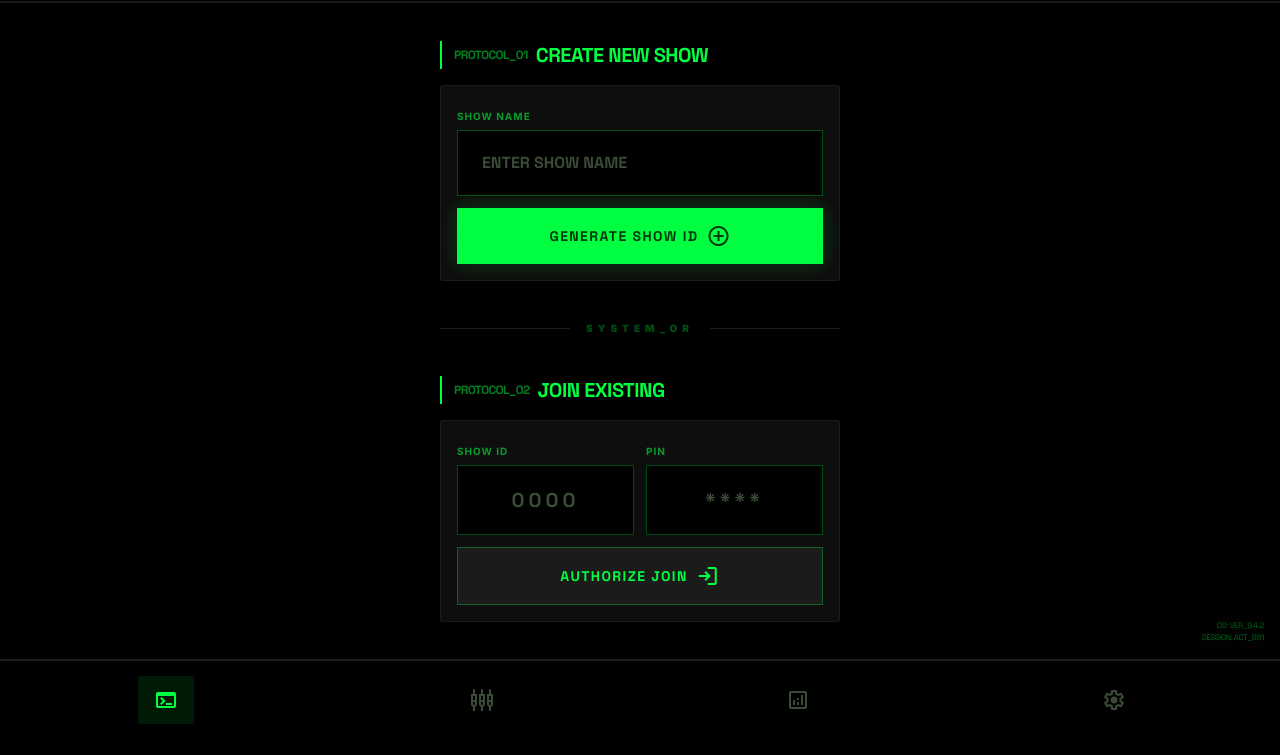
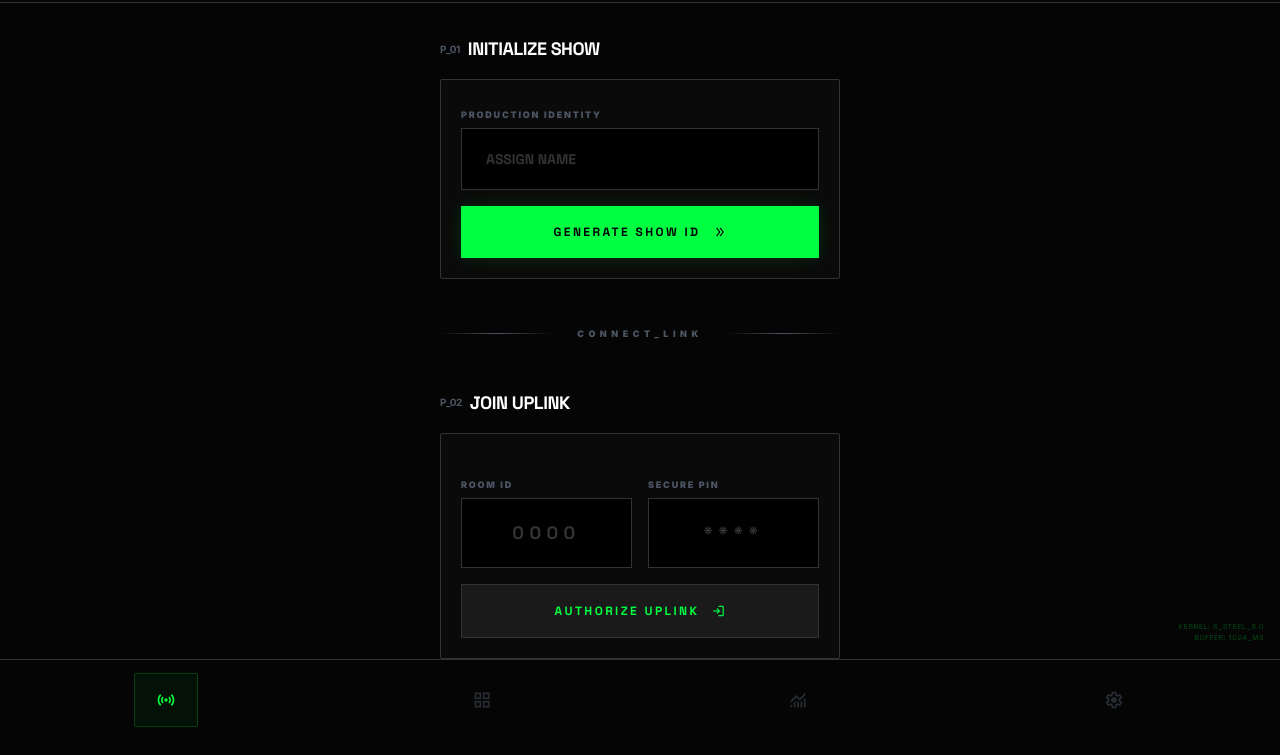
Before and after one commit to fmiguelfreak/av-comm-server, a website: page public/index.html in a window 1280 px wide. Shown: the part 61-816 px from the top of the page. Drawn offline with nearby package versions, Linux system fonts and the light colour scheme.

Commit message:
Update index.html

```diff
--- a/public/index.html
+++ b/public/index.html
@@ -3,8 +3,9 @@
 <html class="dark" lang="en"><head>
 <meta charset="utf-8"/>
 <meta content="width=device-width, initial-scale=1.0, maximum-scale=1.0, user-scalable=no" name="viewport"/>
-<title>STAGE_TECH_AUTH // INDEX</title>
+<title>STAGE_TECH_AUTH // SIGNAL &amp; STEEL</title>
 <script src="https://cdn.tailwindcss.com?plugins=forms,container-queries"></script>
+<script src="https://cdn.socket.io/4.7.2/socket.io.min.js"></script>
 <link href="https://fonts.googleapis.com/css2?family=Space+Grotesk:wght@300;400;500;600;700&amp;family=Inter:wght@400;700;900&amp;display=swap" rel="stylesheet"/>
 <link href="https://fonts.googleapis.com/css2?family=Material+Symbols+Outlined:wght,FILL@100..700,0..1&amp;display=swap" rel="stylesheet"/>
 <script id="tailwind-config">
@@ -14,12 +15,13 @@
                 extend: {
                     colors: {
                         "primary": "#00FF41",
-              "on-primary": "#003907",
-              "background": "#000000",
-              "surface": "#0e0e0e",
-              "surface-variant": "#1c1b1b",
-              "outline": "#3b4b37",
-              "error": "#FF3131"
+                        "signal": "#00FF41",
+                        "steel": "#4b5563",
+                        "on-primary": "#000000",
+                        "background": "#050505",
+                        "surface": "#0a0a0a",
+                        "surface-variant": "#1a1a1a",
+                        "outline": "#333333"
                     },
                     fontFamily: {
                         "headline": ["Space Grotesk"],
@@ -31,114 +33,183 @@
     </script>
 <style>
         .material-symbols-outlined { font-variation-settings: 'FILL' 0, 'wght' 400, 'GRAD' 0, 'opsz' 24; }
-      body { overflow: hidden; height: 100vh; background-color: #000; position: fixed; width: 100%; }
-      .tactical-glow { box-shadow: 0 0 20px rgba(0, 255, 65, 0.2); }
-      .neon-border { border: 1px solid rgba(0, 255, 65, 0.3); }
-      .neon-border:focus-within { border-color: #00FF41; box-shadow: 0 0 10px rgba(0, 255, 65, 0.3); }
+        body { overflow-x: hidden; min-height: 100vh; background-color: #050505; }
+        .tactical-glow { box-shadow: 0 0 15px rgba(0, 255, 65, 0.15); }
+        .neon-border { border: 1px solid #333333; transition: all 0.2s ease; }
+        .neon-border:focus-within { border-color: #00FF41; box-shadow: 0 0 8px rgba(0, 255, 65, 0.2); }
+        .steel-divider { height: 1px; background: linear-gradient(90deg, transparent, #4b5563, transparent); }
         input::-webkit-outer-spin-button, input::-webkit-inner-spin-button { -webkit-appearance: none; margin: 0; }
         input[type=number] { -moz-appearance: textfield; }
-      .scanline {
-        width: 100%;
-        height: 100px;
-        z-index: 99;
-        background: linear-gradient(0deg, rgba(0, 255, 65, 0) 0%, rgba(0, 255, 65, 0.05) 50%, rgba(0, 255, 65, 0) 100%);
-        opacity: 0.1;
-        position: fixed;
-        bottom: 100%;
-        animation: scanline 6s linear infinite;
-        pointer-events: none;
-      }
-      @keyframes scanline {
-        0% { bottom: 100%; }
-        100% { bottom: -100px; }
-      }
+        .status-pulse { animation: pulse 2s cubic-bezier(0.4, 0, 0.6, 1) infinite; }
+        @keyframes pulse { 0%, 100% { opacity: 1; } 50% { opacity: .3; } }
+        .loading-shimmer { background: linear-gradient(90deg, #1a1a1a 25%, #2a2a2a 50%, #1a1a1a 75%); background-size: 200% 100%; animation: shimmer 1.5s infinite; }
+        @keyframes shimmer { 0% { background-position: 200% 0; } 100% { background-position: -200% 0; } }
     </style>
 </head>
-<body class="bg-black text-primary font-body select-none">
-<div class="scanline"></div>
+<body class="bg-background text-signal font-body select-none pb-24">
 <!-- Top Bar -->
-<header class="fixed top-0 left-0 w-full h-16 bg-black border-b-2 border-surface-variant z-50 flex items-center justify-between px-4">
+<header class="fixed top-0 left-0 w-full h-16 bg-background border-b border-outline z-50 flex items-center justify-between px-6">
 <div class="flex items-center gap-3">
-<span class="material-symbols-outlined text-primary" data-icon="security">security</span>
-<h1 class="font-headline font-bold tracking-widest text-lg">STAGE_TECH_AUTH</h1>
+<div class="w-2 h-2 rounded-full bg-signal status-pulse"></div>
+<h1 class="font-headline font-bold tracking-[0.2em] text-sm uppercase">Stage_Tech_Auth</h1>
 </div>
-<div class="flex items-center gap-4 opacity-70">
-<span class="material-symbols-outlined text-sm animate-pulse" data-icon="sensors">sensors</span>
-<span class="material-symbols-outlined text-sm" data-icon="sync">sync</span>
+<div class="flex items-center gap-4 text-steel">
+<span class="material-symbols-outlined text-sm" data-icon="hub">hub</span>
+<span class="font-headline text-[10px] font-bold tracking-widest">OPS-9</span>
 </div>
 </header>
-<main class="h-full pt-20 pb-24 px-6 flex flex-col justify-center max-w-md mx-auto space-y-8">
+<main class="pt-24 px-6 max-w-md mx-auto space-y-8">
 <!-- Protocol 01: Create -->
-<section class="space-y-4" id="section-create">
-<div class="flex items-center gap-2 border-l-2 border-primary pl-3">
-<span class="font-headline font-bold text-xs tracking-tighter opacity-50">PROTOCOL_01</span>
-<h2 class="font-headline font-black text-xl uppercase tracking-tight">Create New Show</h2>
-</div>
-<div class="space-y-3 bg-surface p-4 rounded-sm border border-surface-variant relative overflow-hidden">
-<div class="space-y-1">
-<label class="text-[10px] font-bold uppercase tracking-widest opacity-60">Show Name</label>
-<div class="neon-border bg-black flex items-center p-3">
-<input class="bg-transparent border-none focus:ring-0 w-full text-primary placeholder:text-outline uppercase font-headline font-bold" id="create-name" placeholder="ENTER SHOW NAME" type="text"/>
+<section class="space-y-4" id="create-section">
+<div class="flex items-center justify-between">
+<div class="flex items-center gap-2">
+<span class="text-[10px] font-bold text-steel tracking-tighter uppercase">P_01</span>
+<h2 class="font-headline font-bold text-lg uppercase tracking-tight text-white">Initialize Show</h2>
 </div>
 </div>
-<button class="w-full bg-primary text-on-primary font-headline font-black py-4 mt-2 tactical-glow active:scale-[0.98] transition-all uppercase text-sm tracking-widest flex items-center justify-center gap-2" onclick="window.location.href='config.html'">
+<div class="space-y-4 bg-surface p-5 border border-outline rounded-sm">
+<div class="space-y-1">
+<label class="text-[9px] font-black uppercase tracking-[0.2em] text-steel">Production Identity</label>
+<div class="neon-border bg-black flex items-center p-3">
+<input class="bg-transparent border-none focus:ring-0 w-full text-signal placeholder:text-outline uppercase font-headline font-bold text-sm" id="create-name" placeholder="ASSIGN NAME" type="text"/>
+</div>
+</div>
+<button class="w-full bg-signal text-on-primary font-headline font-black py-4 tactical-glow active:scale-[0.98] transition-all uppercase text-xs tracking-[0.2em] flex items-center justify-center gap-3" onclick="handleCreate()">
                 Generate Show ID
-                    <span class="material-symbols-outlined" data-icon="add_circle">add_circle</span>
+                <span class="material-symbols-outlined text-sm" data-icon="double_arrow">double_arrow</span>
 </button>
 </div>
 </section>
-<!-- Divider -->
-<div class="relative flex items-center py-2">
-<div class="flex-grow border-t border-surface-variant"></div>
-<span class="mx-4 text-[10px] font-black opacity-30 tracking-[0.5em]">SYSTEM_OR</span>
-<div class="flex-grow border-t border-surface-variant"></div>
+<!-- Tactical Divider -->
+<div class="relative flex items-center py-4">
+<div class="flex-grow steel-divider"></div>
+<span class="mx-6 text-[9px] font-black text-steel tracking-[0.5em] uppercase">Connect_Link</span>
+<div class="flex-grow steel-divider"></div>
 </div>
 <!-- Protocol 02: Join -->
-<section class="space-y-4" id="section-join">
-<div class="flex items-center gap-2 border-l-2 border-primary pl-3">
-<span class="font-headline font-bold text-xs tracking-tighter opacity-50">PROTOCOL_02</span>
-<h2 class="font-headline font-black text-xl uppercase tracking-tight">Join Existing</h2>
+<section class="space-y-4" id="join-section">
+<div class="flex items-center gap-2">
+<span class="text-[10px] font-bold text-steel tracking-tighter uppercase">P_02</span>
+<h2 class="font-headline font-bold text-lg uppercase tracking-tight text-white">Join Uplink</h2>
 </div>
-<div class="space-y-3 bg-surface p-4 rounded-sm border border-surface-variant" id="join-container">
-<div class="grid grid-cols-2 gap-3">
+<div class="space-y-4 bg-surface p-5 border border-outline rounded-sm relative overflow-hidden">
+<!-- Loading Overlay -->
+<div class="hidden absolute inset-0 bg-black/80 z-10 flex flex-col items-center justify-center space-y-3" id="auth-overlay">
+<div class="w-12 h-1 loading-shimmer"></div>
+<span class="text-[10px] font-headline font-bold tracking-[0.3em] text-signal animate-pulse">AUTHORIZING_PROTOCOL</span>
+</div>
+<div class="grid grid-cols-2 gap-4">
 <div class="space-y-1">
-<label class="text-[10px] font-bold uppercase tracking-widest opacity-60">Show ID</label>
+<label class="text-[9px] font-black uppercase tracking-[0.2em] text-steel">Room ID</label>
 <div class="neon-border bg-black flex items-center p-3">
-<input class="bg-transparent border-none focus:ring-0 w-full text-primary placeholder:text-outline text-center text-xl font-headline font-bold tracking-[0.2em]" maxlength="4" placeholder="0000" type="number"/>
+<input class="bg-transparent border-none focus:ring-0 w-full text-signal placeholder:text-outline text-center text-lg font-headline font-bold tracking-[0.3em]" id="join-id" maxlength="4" placeholder="0000" type="text"/>
 </div>
 </div>
 <div class="space-y-1">
-<label class="text-[10px] font-bold uppercase tracking-widest opacity-60">PIN</label>
+<label class="text-[9px] font-black uppercase tracking-[0.2em] text-steel">Secure PIN</label>
 <div class="neon-border bg-black flex items-center p-3">
-<input class="bg-transparent border-none focus:ring-0 w-full text-primary placeholder:text-outline text-center text-xl font-headline font-bold tracking-[0.2em]" maxlength="4" placeholder="****" type="number"/>
+<input class="bg-transparent border-none focus:ring-0 w-full text-signal placeholder:text-outline text-center text-lg font-headline font-bold tracking-[0.3em]" id="join-pin" maxlength="4" placeholder="****" type="password"/>
 </div>
 </div>
 </div>
-<button class="w-full bg-surface-variant text-primary border border-primary/30 font-headline font-black py-4 mt-2 active:scale-[0.98] transition-all uppercase text-sm tracking-widest flex items-center justify-center gap-2" onclick="window.location.href='grid.html'">
-                    Authorize Join
-                    <span class="material-symbols-outlined" data-icon="login">login</span>
+<div class="hidden text-[10px] font-bold text-red-500 uppercase tracking-widest text-center py-1" id="error-display">
+                ERROR: INVALID_LINK_PARAMETERS
+            </div>
+<button class="w-full bg-surface-variant text-signal border border-outline font-headline font-black py-4 active:scale-[0.98] transition-all uppercase text-xs tracking-[0.2em] flex items-center justify-center gap-3 group" onclick="handleJoin()">
+                Authorize Uplink
+                <span class="material-symbols-outlined text-sm group-hover:translate-x-1 transition-transform" data-icon="login">login</span>
 </button>
 </div>
 </section>
 </main>
-<!-- Bottom Navigation -->
-<nav class="fixed bottom-0 left-0 w-full h-20 bg-black border-t-2 border-surface-variant flex items-center justify-around px-2 z-50">
-<div class="flex flex-col items-center justify-center text-primary bg-primary/10 rounded-sm p-3 w-14">
-<span class="material-symbols-outlined" data-icon="terminal">terminal</span>
+<!-- Bottom Navigation (Static for Index) -->
+<nav class="fixed bottom-0 left-0 w-full h-20 bg-background border-t border-outline flex items-center justify-around px-2 z-50">
+<div class="flex flex-col items-center justify-center text-signal bg-signal/5 border border-signal/20 rounded-sm p-3 w-16">
+<span class="material-symbols-outlined text-xl" data-icon="sensors">sensors</span>
 </div>
-<div class="flex flex-col items-center justify-center text-outline hover:text-primary transition-colors p-3 w-14">
-<span class="material-symbols-outlined" data-icon="settings_input_component">settings_input_component</span>
+<div class="flex flex-col items-center justify-center text-steel p-3 w-16 opacity-50">
+<span class="material-symbols-outlined text-xl" data-icon="grid_view">grid_view</span>
 </div>
-<div class="flex flex-col items-center justify-center text-outline hover:text-primary transition-colors p-3 w-14">
-<span class="material-symbols-outlined" data-icon="analytics">analytics</span>
+<div class="flex flex-col items-center justify-center text-steel p-3 w-16 opacity-50">
+<span class="material-symbols-outlined text-xl" data-icon="monitoring">monitoring</span>
 </div>
-<div class="flex flex-col items-center justify-center text-outline hover:text-primary transition-colors p-3 w-14">
-<span class="material-symbols-outlined" data-icon="settings">settings</span>
+<div class="flex flex-col items-center justify-center text-steel p-3 w-16 opacity-50">
+<span class="material-symbols-outlined text-xl" data-icon="settings">settings</span>
 </div>
 </nav>
-<!-- System Metadata -->
-<div class="fixed bottom-24 right-4 flex flex-col items-end pointer-events-none opacity-40 select-none">
-<span class="font-headline text-[8px] tracking-tighter text-primary">OS: VER_9.4.2</span>
-<span class="font-headline text-[8px] tracking-tighter text-primary">SESSION: ACT_881</span>
+<!-- System Stats -->
+<div class="fixed bottom-24 right-4 flex flex-col items-end pointer-events-none opacity-30 select-none">
+<span class="font-headline text-[7px] tracking-widest uppercase">Kernel: S_STEEL_9.0</span>
+<span class="font-headline text-[7px] tracking-widest uppercase">Buffer: 1024_MS</span>
 </div>
+<script>
+    const SERVER_URL = 'https://av-comm-server-production.up.railway.app';
+    let socket = null;
+
+    function handleCreate() {
+        const name = document.getElementById('create-name').value;
+        if (!name) {
+            triggerError('create-name');
+            return;
+        }
+
+        localStorage.setItem('temp_show_name', name);
+        window.location.href = 'config.html';
+    }
+
+    function handleJoin() {
+        const roomID = document.getElementById('join-id').value;
+        const pin = document.getElementById('join-pin').value;
+        const overlay = document.getElementById('auth-overlay');
+        const errorMsg = document.getElementById('error-display');
+
+        if (roomID.length < 4 || pin.length < 4) {
+            triggerError('join-section');
+            return;
+        }
+
+        // Tactical UI State
+        overlay.classList.remove('hidden');
+        errorMsg.classList.add('hidden');
+
+        // Socket logic
+        if (!socket) {
+            socket = io(SERVER_URL);
+        }
+
+        socket.emit('join_room', { roomID, pin });
+
+        socket.on('joined_success', (data) => {
+            const session = {
+                roomID: roomID,
+                pin: pin,
+                role: 'FOH', // Default protocol role
+                timestamp: Date.now()
+            };
+            localStorage.setItem('av_comm_session', JSON.stringify(session));
+            window.location.href = 'grid.html';
+        });
+
+        socket.on('error', (err) => {
+            overlay.classList.add('hidden');
+            errorMsg.classList.remove('hidden');
+            triggerError('join-section');
+        });
+
+        // Connection timeout safety
+        setTimeout(() => {
+            if (!overlay.classList.contains('hidden')) {
+                overlay.classList.add('hidden');
+                errorMsg.innerText = "TIMEOUT: SERVER_UNREACHABLE";
+                errorMsg.classList.remove('hidden');
+            }
+        }, 5000);
+    }
+
+    function triggerError(elementId) {
+        const el = document.getElementById(elementId);
+        el.classList.add('border-red-500/50');
+        setTimeout(() => el.classList.remove('border-red-500/50'), 1000);
+    }
+</script>
 </body></html>
```
Lines whose indentation alone changed are shown as unchanged.
